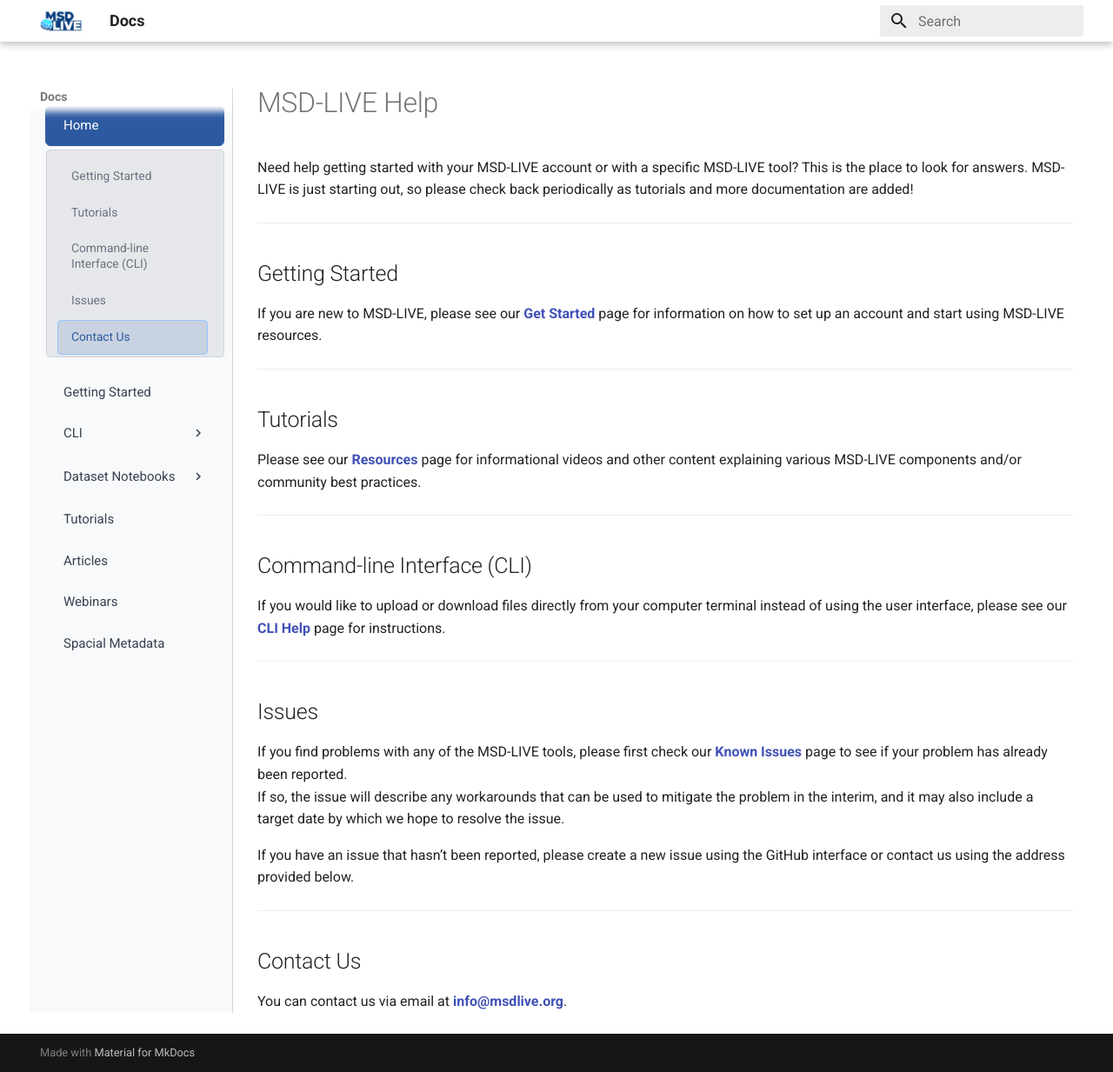
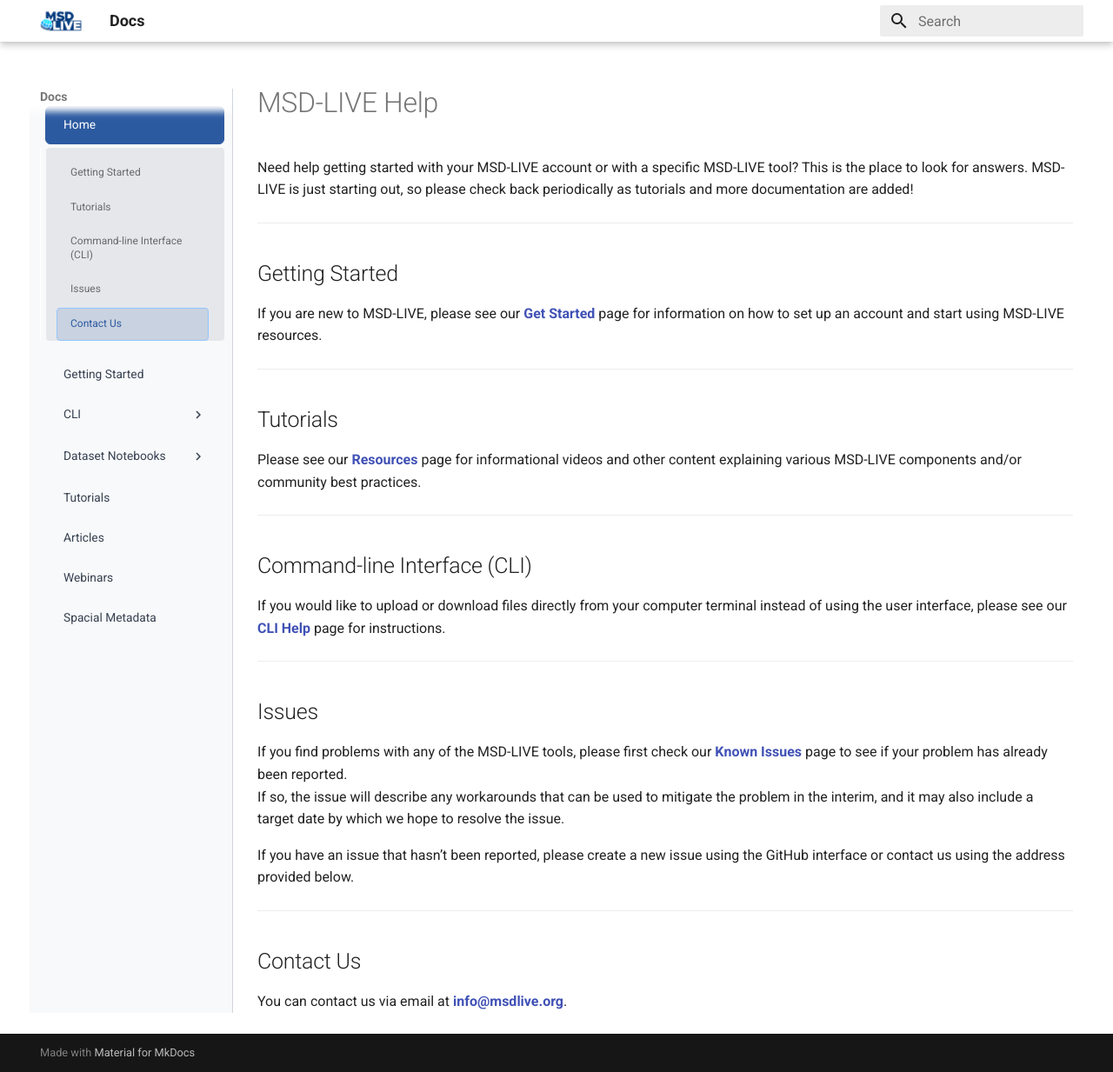
Before and after one commit to MSD-LIVE/msdlive-docs, an MkDocs documentation site: the page built from docs/index.md, in a window 1280 px wide and 1233 px high. Shown: the whole window at 87% size. Built offline with MkDocs 1.6.1 and Material for MkDocs 9.7.7, drawn with Linux system fonts in a browser that asks for light colours.

Commit message:
Reduce font size more

```diff
--- a/docs/styles/nav.css
+++ b/docs/styles/nav.css
@@ -15,7 +15,7 @@
   border-radius: 6px;
   margin: 0.1rem 0.3rem;
   background: transparent;
-  font-size: 0.75rem;
+  font-size: 0.688rem;
   border: 1px solid transparent;
 }
 
@@ -44,7 +44,7 @@
   padding: 0.6rem 1rem;
   margin: 0.1rem 0.3rem;
   font-weight: 500;
-  font-size: 0.75rem;
+  font-size: 0.688rem;
   transition: background-color .12s ease, border-color .12s ease,
               box-shadow .12s ease, transform .12s ease;
 }
@@ -81,17 +81,15 @@
   border-radius: 4px;
   margin: 0.2rem 0.3rem 0.4rem 0.3rem;
   padding: 0.4rem 0.5rem;
-  border: 1px solid #d1d5db;
 }
 
 /* Make nested links (subsections) lighter to separate from headers */
 .md-nav__list .md-nav__list .md-nav__link {
-  color: #6b7280 !important;
   border-radius: 4px;
   padding: 0.5rem 0.75rem;
   margin: 0.1rem 0;
   font-weight: 400;
-  font-size: 0.688rem;
+  font-size: 0.6rem;
   border: 1px solid transparent;
 }
 
```
